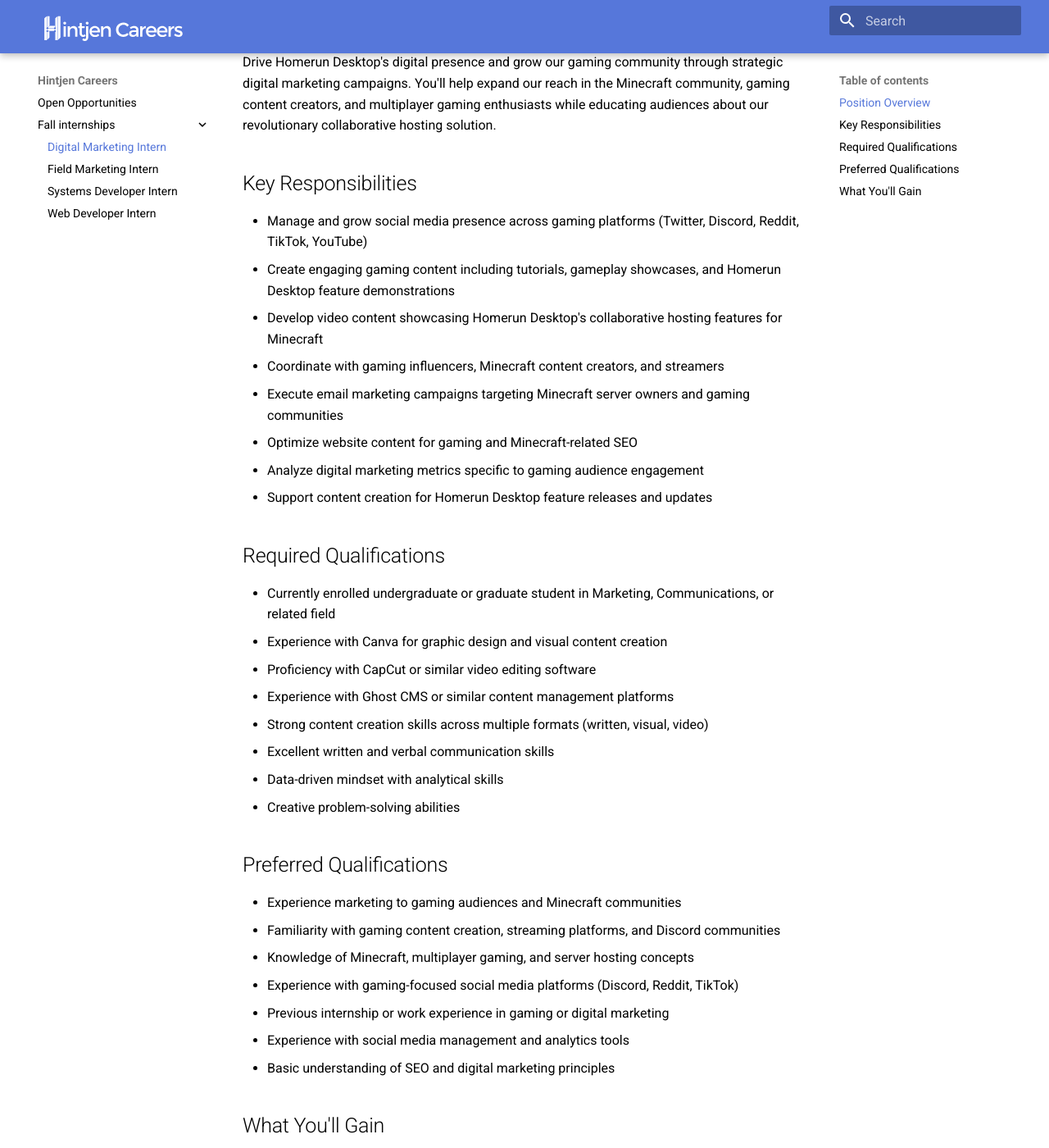
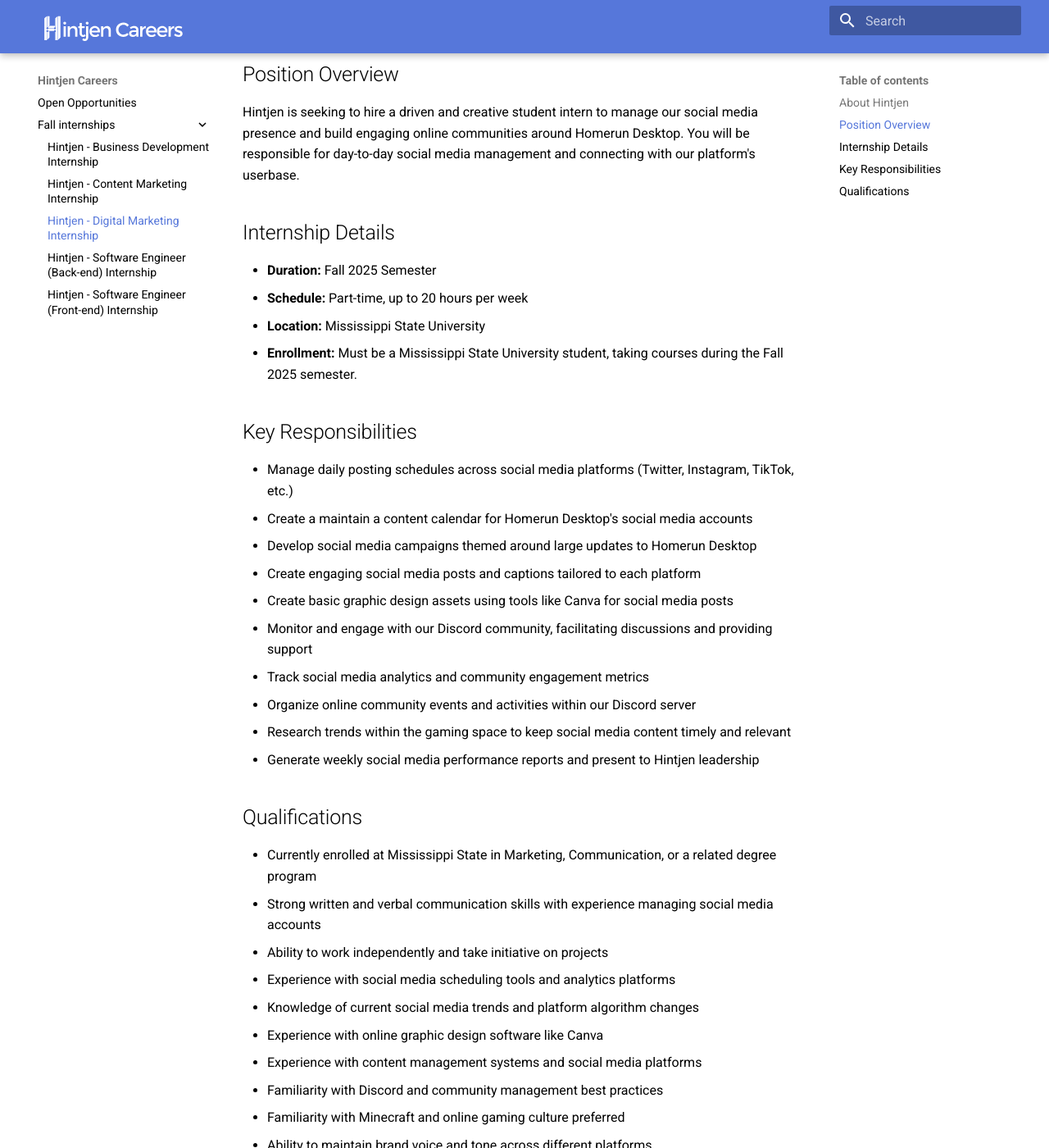
Before and after one commit to hintjen/hintjen.github.io, an MkDocs documentation site: the page built from docs/fall-internships/digital-marketing.md, in a window 1280 px wide and 1400 px high, scrolled down 317 px. Shown: the whole window at 82% size. Built offline with MkDocs 1.6.1 and Material for MkDocs 9.7.7, drawn with Linux system fonts in a browser that asks for light colours; some of the changed text lies outside the part shown.

```diff
--- a/docs/fall-internships/digital-marketing.md
+++ b/docs/fall-internships/digital-marketing.md
@@ -1,53 +1,45 @@
-# Digital Marketing Intern
+# Hintjen - Digital Marketing Internship
 
-<ul class="job-info">
-    <li> Mississippi State Students</li>
-    <li> Location: Mississippi State, MS </li>
-    <li> Part-time 20 hrs/week</li>
-</ul>
+## About Hintjen
+
+Hintjen is revolutionizing the digital landscape with Homerun Desktop, a groundbreaking self-hosting platform that redefines how online communities are built, managed, and owned. Our mission is to democratize server hosting and empower creators who wish to build their own spaces online.
 
 ## Position Overview
 
-Drive Homerun Desktop's digital presence and grow our gaming community through strategic digital marketing campaigns. You'll help expand our reach in the Minecraft community, gaming content creators, and multiplayer gaming enthusiasts while educating audiences about our revolutionary collaborative hosting solution.
+Hintjen is seeking to hire a driven and creative student intern to manage our social media presence and build engaging online communities around Homerun Desktop. You will be responsible for day-to-day social media management and connecting with our platform's userbase.
+
+## Internship Details
+
+- **Duration:** Fall 2025 Semester
+- **Schedule:** Part-time, up to 20 hours per week
+- **Location:** Mississippi State University
+- **Enrollment:** Must be a Mississippi State University student, taking courses during the Fall 2025 semester.
 
 ## Key Responsibilities
 
-* Manage and grow social media presence across gaming platforms (Twitter, Discord, Reddit, TikTok, YouTube)
-* Create engaging gaming content including tutorials, gameplay showcases, and Homerun Desktop feature demonstrations
-* Develop video content showcasing Homerun Desktop's collaborative hosting features for Minecraft
-* Coordinate with gaming influencers, Minecraft content creators, and streamers
-* Execute email marketing campaigns targeting Minecraft server owners and gaming communities
-* Optimize website content for gaming and Minecraft-related SEO
-* Analyze digital marketing metrics specific to gaming audience engagement
-* Support content creation for Homerun Desktop feature releases and updates
+- Manage daily posting schedules across social media platforms (Twitter, Instagram, TikTok, etc.)
+- Create a maintain a content calendar for Homerun Desktop's social media accounts
+- Develop social media campaigns themed around large updates to Homerun Desktop
+- Create engaging social media posts and captions tailored to each platform
+- Create basic graphic design assets using tools like Canva for social media posts
+- Monitor and engage with our Discord community, facilitating discussions and providing support
+- Track social media analytics and community engagement metrics
+- Organize online community events and activities within our Discord server
+- Research trends within the gaming space to keep social media content timely and relevant
+- Generate weekly social media performance reports and present to Hintjen leadership
 
-## Required Qualifications
+## Qualifications
 
-* Currently enrolled undergraduate or graduate student in Marketing, Communications, or related field
-* Experience with Canva for graphic design and visual content creation
-* Proficiency with CapCut or similar video editing software
-* Experience with Ghost CMS or similar content management platforms
-* Strong content creation skills across multiple formats (written, visual, video)
-* Excellent written and verbal communication skills
-* Data-driven mindset with analytical skills
-* Creative problem-solving abilities
-
-## Preferred Qualifications
-
-* Experience marketing to gaming audiences and Minecraft communities
-* Familiarity with gaming content creation, streaming platforms, and Discord communities
-* Knowledge of Minecraft, multiplayer gaming, and server hosting concepts
-* Experience with gaming-focused social media platforms (Discord, Reddit, TikTok)
-* Previous internship or work experience in gaming or digital marketing
-* Experience with social media management and analytics tools
-* Basic understanding of SEO and digital marketing principles
-
-## What You'll Gain
-
-* Hands-on experience in gaming B2C marketing and community building
-* Exposure to innovative Minecraft server hosting and gaming infrastructure technologies
-* Portfolio of gaming marketing campaigns and community engagement initiatives
-* Understanding of gaming market dynamics and community-driven growth strategies
+- Currently enrolled at Mississippi State in Marketing, Communication, or a related degree program
+- Strong written and verbal communication skills with experience managing social media accounts
+- Ability to work independently and take initiative on projects
+- Experience with social media scheduling tools and analytics platforms
+- Knowledge of current social media trends and platform algorithm changes
+- Experience with online graphic design software like Canva
+- Experience with content management systems and social media platforms
+- Familiarity with Discord and community management best practices
+- Familiarity with Minecraft and online gaming culture preferred
+- Ability to maintain brand voice and tone across different platforms
 
 <div style="text-align: center; margin: 30px 0;">
   <a href="https://forms.gle/MVtt7QLrhVGVPTrH7" target="_blank" style="background-color: #5677da; color: white; padding: 12px 30px; border-radius: 5px; text-decoration: none; font-weight: bold; display: inline-block;">
```
Also changed, not shown: docs/fall-internships/business-development.md (added, +46 -0 lines), docs/fall-internships/content-marketing.md (added, +43 -0 lines), docs/fall-internships/field-marketing.md (deleted, +0 -57 lines), docs/fall-internships/software-engineer-backend.md (added, +55 -0 lines), docs/fall-internships/software-engineer-frontend.md (added, +47 -0 lines), docs/fall-internships/systems-developer.md (deleted, +0 -58 lines), docs/fall-internships/web-developer.md (deleted, +0 -57 lines), docs/index.md (+24 -17 lines).
